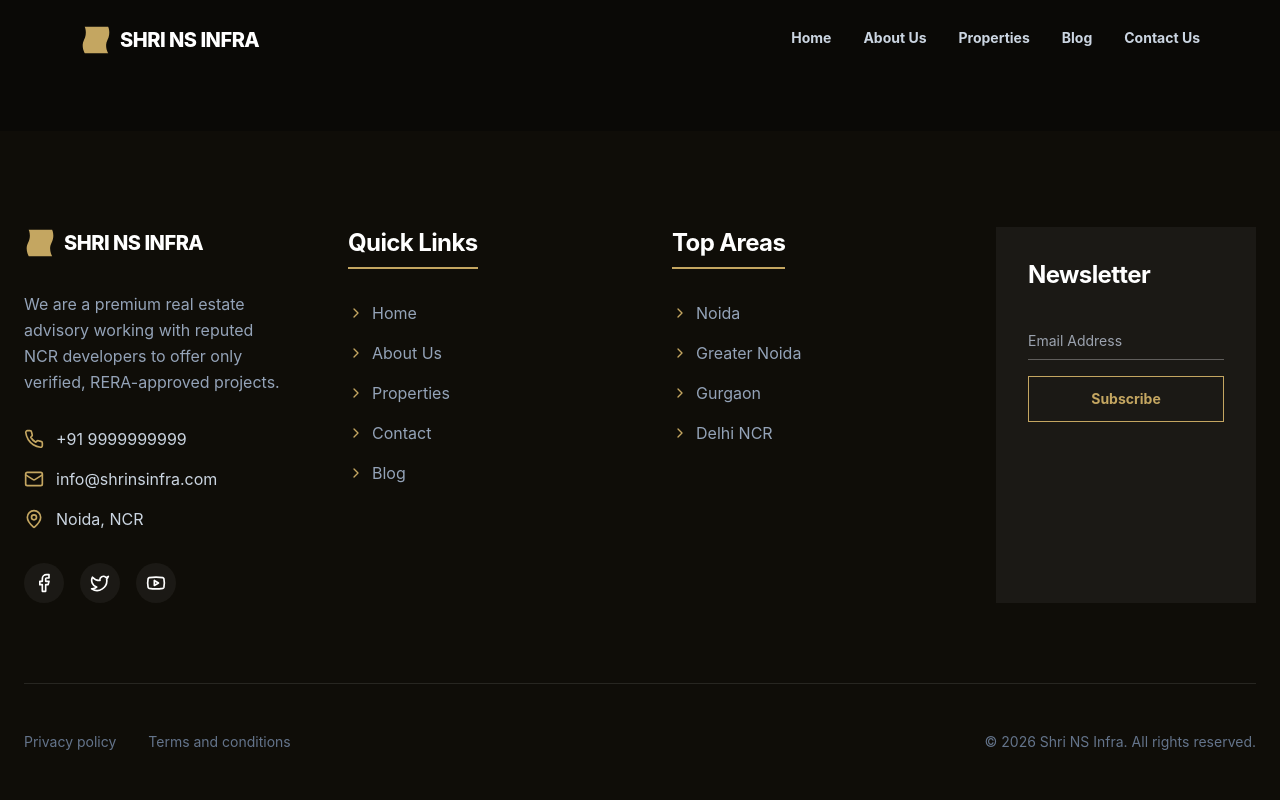
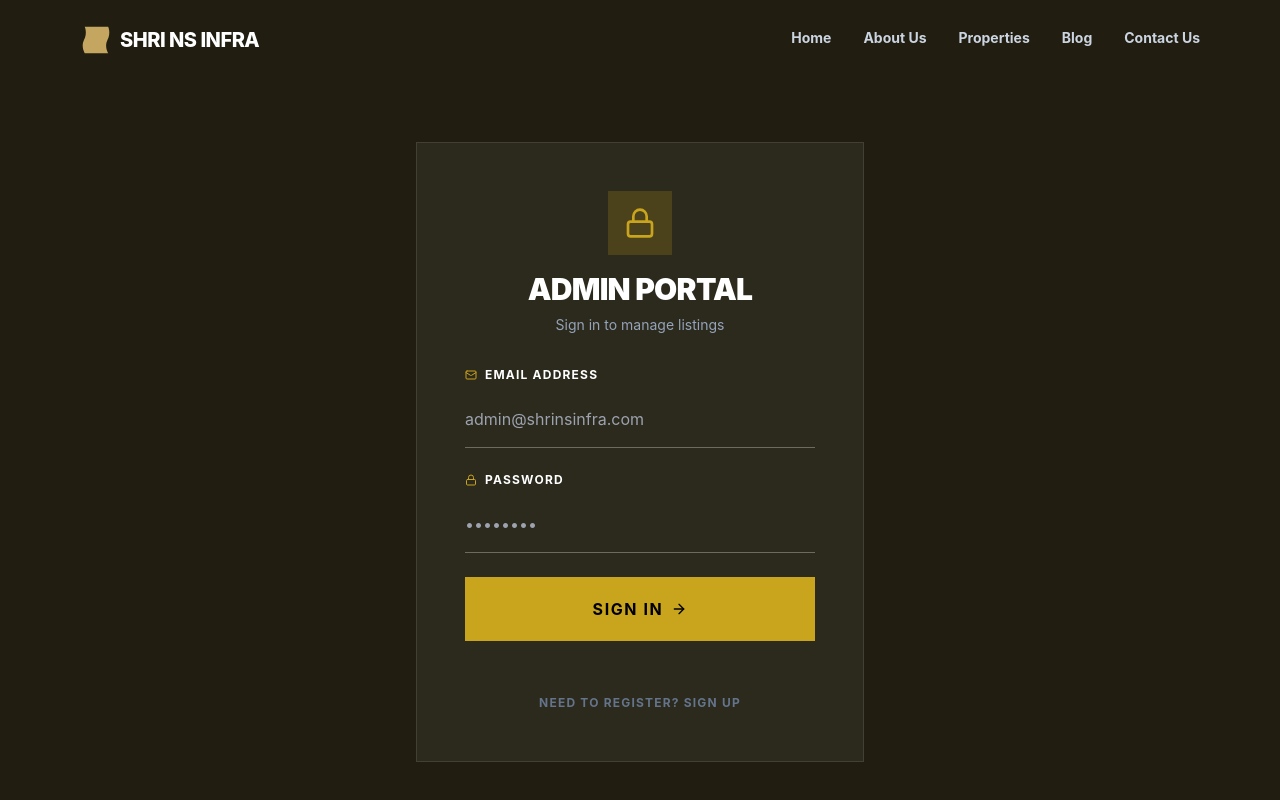
Before and after one commit to arpan-evita/shri-ns-infra, a React (Vite) app: page /auth in a window 1280 px wide. Shown: the top 800 px of the page. Built offline with nearby package versions, Linux system fonts and the light colour scheme; no server answers.

Commit message:
feat: implement admin authentication and protected routes

```diff
--- a/src/App.tsx
+++ b/src/App.tsx
@@ -7,6 +7,8 @@ import { PropertiesPage } from './pages/PropertiesPage';
 import { BlogPage } from './pages/BlogPage';
 import { ContactPage } from './pages/ContactPage';
 import { PropertyDetailPage } from './pages/PropertyDetailPage';
+import { AuthPage } from './pages/AuthPage';
+import { ProtectedRoute } from './components/auth/ProtectedRoute';
 import { AdminPage } from './pages/AdminPage';
 
 function App() {
@@ -21,8 +23,13 @@ function App() {
             <Route path="/properties" element={<PropertiesPage />} />
             <Route path="/blog" element={<BlogPage />} />
             <Route path="/contact" element={<ContactPage />} />
+            <Route path="/auth" element={<AuthPage />} />
             <Route path="/properties/:slug" element={<PropertyDetailPage />} />
-            <Route path="/admin" element={<AdminPage />} />
+            <Route path="/admin" element={
+              <ProtectedRoute>
+                <AdminPage />
+              </ProtectedRoute>
+            } />
           </Routes>
         </main>
         <Footer />
--- /dev/null
+++ b/src/components/auth/ProtectedRoute.tsx
@@ -0,0 +1,40 @@
+import { useEffect, useState } from 'react';
+import { Navigate, useLocation } from 'react-router-dom';
+import { supabase } from '@/lib/supabase';
+import { Loader2 } from 'lucide-react';
+
+export const ProtectedRoute = ({ children }: { children: React.ReactNode }) => {
+  const [loading, setLoading] = useState(true);
+  const [authenticated, setAuthenticated] = useState(false);
+  const location = useLocation();
+
+  useEffect(() => {
+    const checkAuth = async () => {
+      const { data: { session } } = await supabase.auth.getSession();
+      setAuthenticated(!!session);
+      setLoading(false);
+    };
+
+    checkAuth();
+
+    const { data: { subscription } } = supabase.auth.onAuthStateChange((_event, session) => {
+      setAuthenticated(!!session);
+    });
+
+    return () => subscription.unsubscribe();
+  }, []);
+
+  if (loading) {
+    return (
+      <div className="flex items-center justify-center min-h-screen bg-background-dark">
+        <Loader2 className="w-10 h-10 text-primary animate-spin" />
+      </div>
+    );
+  }
+
+  if (!authenticated) {
+    return <Navigate to="/auth" state={{ from: location }} replace />;
+  }
+
+  return <>{children}</>;
+};
--- a/src/pages/AdminPage.tsx
+++ b/src/pages/AdminPage.tsx
@@ -1,6 +1,6 @@
 import { useEffect, useState } from 'react';
 import { Table, Button, Space, Tag, Typography, message, Modal } from 'antd';
-import { EditOutlined, DeleteOutlined, PlusOutlined } from '@ant-design/icons';
+import { EditOutlined, DeleteOutlined, PlusOutlined, LogoutOutlined } from '@ant-design/icons';
 import { supabase } from '@/lib/supabase';
 import { useNavigate } from 'react-router-dom';
 
@@ -24,6 +24,11 @@ export const AdminPage = () => {
       setProperties(data || []);
     }
     setLoading(false);
+  };
+
+  const handleLogout = async () => {
+    await supabase.auth.signOut();
+    navigate('/auth');
   };
 
   useEffect(() => {
@@ -77,9 +82,14 @@ export const AdminPage = () => {
       <div className="mx-auto max-w-7xl space-y-6">
         <div className="flex justify-between items-center">
           <Title level={2}>Admin Dashboard</Title>
-          <Button type="primary" icon={<PlusOutlined />} onClick={() => navigate('/admin/properties/new')}>
-            Add New Property
-          </Button>
+          <Space>
+            <Button type="primary" icon={<PlusOutlined />} onClick={() => navigate('/admin/properties/new')}>
+              Add New Property
+            </Button>
+            <Button icon={<LogoutOutlined />} onClick={handleLogout}>
+              Logout
+            </Button>
+          </Space>
         </div>
         <Table
           columns={columns}
--- /dev/null
+++ b/src/pages/AuthPage.tsx
@@ -0,0 +1,104 @@
+import { useState } from 'react';
+import { useNavigate, useLocation } from 'react-router-dom';
+import { supabase } from '@/lib/supabase';
+import { Loader2, Lock, Mail, ArrowRight } from 'lucide-react';
+
+export const AuthPage = () => {
+  const [email, setEmail] = useState('');
+  const [password, setPassword] = useState('');
+  const [loading, setLoading] = useState(false);
+  const [isSignUp, setIsSignUp] = useState(false);
+  const navigate = useNavigate();
+  const location = useLocation();
+  const from = (location.state as any)?.from?.pathname || "/admin";
+
+  const handleAuth = async (e: React.FormEvent) => {
+    e.preventDefault();
+    setLoading(true);
+
+    if (isSignUp) {
+      const { error } = await supabase.auth.signUp({ email, password });
+      if (error) {
+        alert(error.message);
+      } else {
+        alert("Check your email for the confirmation link!");
+      }
+    } else {
+      const { error } = await supabase.auth.signInWithPassword({ email, password });
+      if (error) {
+        alert(error.message);
+      } else {
+        navigate(from, { replace: true });
+      }
+    }
+    setLoading(false);
+  };
+
+  return (
+    <div className="min-h-screen bg-background-dark flex items-center justify-center p-6 pt-32">
+      <div className="w-full max-w-md bg-white/5 border border-white/10 p-12 space-y-8">
+        <div className="text-center space-y-2">
+          <div className="flex justify-center mb-4">
+             <div className="w-16 h-16 bg-primary/20 flex items-center justify-center rounded-sm">
+                <Lock className="w-8 h-8 text-primary" />
+             </div>
+          </div>
+          <h1 className="text-white text-3xl font-black uppercase tracking-tight">Admin Portal</h1>
+          <p className="text-slate-400 text-sm">
+            {isSignUp ? "Create a new admin account" : "Sign in to manage listings"}
+          </p>
+        </div>
+
+        <form onSubmit={handleAuth} className="space-y-6">
+          <div className="space-y-2">
+            <label className="text-white text-xs font-bold uppercase tracking-widest flex items-center gap-2">
+              <Mail className="w-3 h-3 text-primary" /> Email Address
+            </label>
+            <input
+              required
+              type="email"
+              value={email}
+              onChange={(e) => setEmail(e.target.value)}
+              placeholder="admin@shrinsinfra.com"
+              className="w-full bg-transparent border-b border-white/30 py-4 text-white focus:outline-none focus:border-primary transition-colors"
+            />
+          </div>
+
+          <div className="space-y-2">
+            <label className="text-white text-xs font-bold uppercase tracking-widest flex items-center gap-2">
+              <Lock className="w-3 h-3 text-primary" /> Password
+            </label>
+            <input
+              required
+              type="password"
+              value={password}
+              onChange={(e) => setPassword(e.target.value)}
+              placeholder="••••••••"
+              className="w-full bg-transparent border-b border-white/30 py-4 text-white focus:outline-none focus:border-primary transition-colors"
+            />
+          </div>
+
+          <button
+            disabled={loading}
+            className="w-full bg-primary text-black font-bold py-5 flex items-center justify-center gap-2 hover:bg-primary/90 transition-all uppercase tracking-widest disabled:opacity-50"
+          >
+            {loading ? (
+              <Loader2 className="w-5 h-5 animate-spin" />
+            ) : (
+              <>{isSignUp ? "Register Admin" : "Sign In"} <ArrowRight className="w-4 h-4" /></>
+            )}
+          </button>
+        </form>
+
+        <div className="text-center pt-4">
+          <button
+            onClick={() => setIsSignUp(!isSignUp)}
+            className="text-slate-500 text-xs uppercase font-bold tracking-widest hover:text-primary transition-colors"
+          >
+            {isSignUp ? "Already have an account? Sign In" : "Need to register? Sign Up"}
+          </button>
+        </div>
+      </div>
+    </div>
+  );
+};
```
